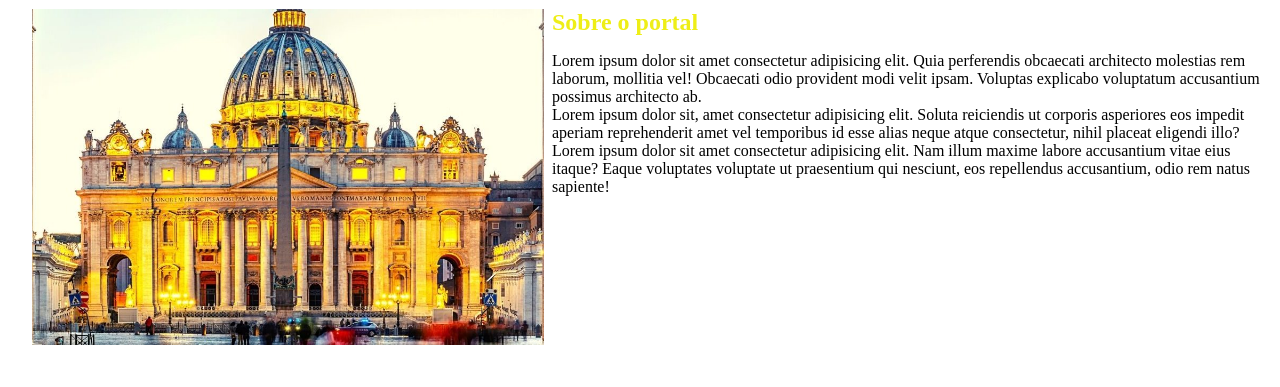
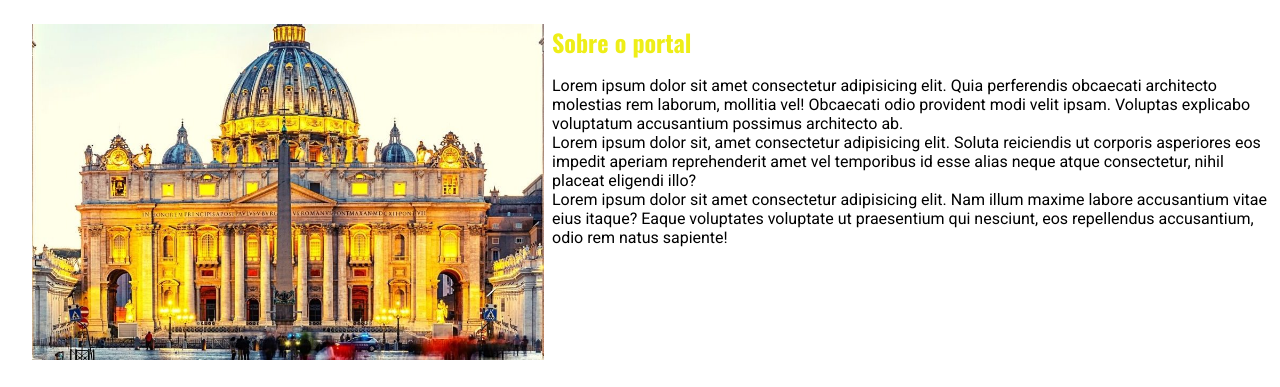
Before and after one commit to LeonardoNico/Exercicio-Projeto, a plain HTML site: page index.html in a window 1280 px wide. Shown: the part 105-492 px from the top of the page. Drawn offline with nearby package versions, Linux system fonts and the light colour scheme.

Commit message:
segundo commit

```diff
--- a/index.html
+++ b/index.html
@@ -5,6 +5,9 @@
     <meta name="viewport" content="width=device-width, initial-scale=1.0">
     <title>Notícias Católicas - Milagres</title>
     <link rel="stylesheet" href="./main.css">
+    <link rel="preconnect" href="https://fonts.googleapis.com">
+    <link rel="preconnect" href="https://fonts.gstatic.com" crossorigin>
+    <link href="https://fonts.googleapis.com/css2?family=Oswald:wght@200..700&family=Roboto:wght@100;400&display=swap" rel="stylesheet">
 </head>
 <body>
     <header>
--- a/main.css
+++ b/main.css
@@ -2,6 +2,16 @@
     margin: 0;
     padding: 0;
     box-sizing: border-box;
+}
+
+header,
+section h1,
+section h2{
+    font-family: "Oswald", sans-serif;
+}
+
+body {
+    font-family: "Roboto", sans-serif;
 }
 
 header{
```
